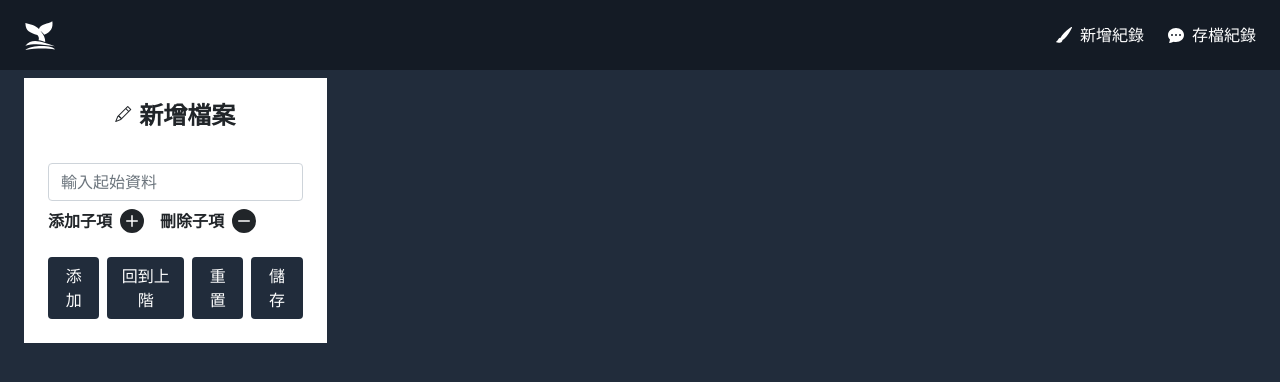
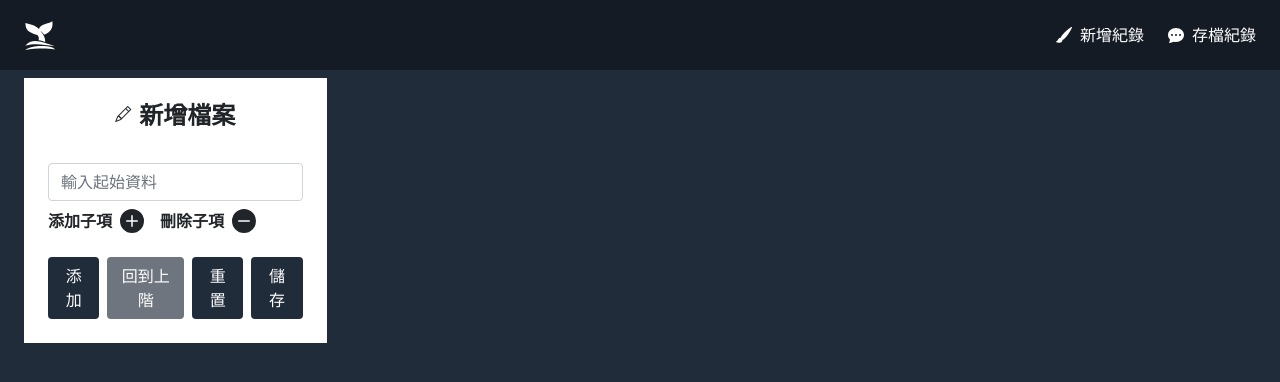
Before and after one commit to SlienceAn/Business-Arch, a Next.js app: page /NewPage in a window 1280 px wide. Shown: the top 382 px of the page. Built offline with nearby package versions, Linux system fonts and the light colour scheme.

Commit message:
adjust some part

```diff
--- a/components/SaveFile.jsx
+++ b/components/SaveFile.jsx
@@ -8,25 +8,26 @@ const SaveFile = forwardRef(({ context }, ref) => {
         isSubmit: false,
         isSuccess: false
     })
-    //....
     useImperativeHandle(ref, () => ({
         postFile() {
             axios.post("/api/DataPool", {
                 context,
-                fileName: "demo-WTF"//default....
+                fileName: "demo-WTF"
             }).then(res => {
                 res.data.success ?
                     setLoading({ isSubmit: true, isSuccess: true }) :
                     setLoading({ isSubmit: true, isSuccess: false })
+            }).catch(err => {
+                console.log(err)
             })
         }
     }))
     // useEffect(() => {
-    //     return () => {
-    //         console.log("unmount")
+    //     if (loading.isSubmit) {
     //         setLoading({ isSubmit: false, isSuccess: false })
+    //         setFileName("demo-WTF")
     //     }
-    // },[])
+    // }, [loading.isSubmit])
     return (
         <>
             <input
@@ -34,16 +35,20 @@ const SaveFile = forwardRef(({ context }, ref) => {
                 placeholder='輸入存檔名稱'
                 onChange={event => setFileName(() => event.target.value)}
             />
-            {loading.isSubmit && loading.isSuccess &&
+            {
+                (loading.isSubmit && loading.isSuccess) &&
                 <div className='d-flex align-items-center gap-2'>
                     <BsCheckLg fontSize="1.5rem" />
                     <span><strong>存檔成功</strong></span>
-                </div>}
-            {loading.isSubmit && !loading.isSuccess &&
+                </div>
+            }
+            {
+                (loading.isSubmit && !loading.isSuccess) &&
                 <div className='d-flex align-items-center gap-2'>
                     <BsFillExclamationTriangleFill fontSize="1.5rem" />
                     <span><strong>存檔失敗</strong></span>
-                </div>}
+                </div>
+            }
         </>
     )
 })
--- a/pages/NewPage.jsx
+++ b/pages/NewPage.jsx
@@ -85,7 +85,7 @@ export default function NewPage() {
                     </div>
                     <div className='d-flex gap-2'>
                         <button className='btn btn-bg text-white' onClick={postData}>添加</button>
-                        <button className='btn btn-bg text-white' >回到上階</button>
+                        <button className='btn btn-bg text-white' disabled>回到上階</button>
                         <button className='btn btn-bg text-white' onClick={() => setChildVal([])}>重置</button>
                         <button className='btn btn-bg text-white' data-bs-toggle="modal" data-bs-target="#exampleModal">儲存</button>
                     </div>
```
